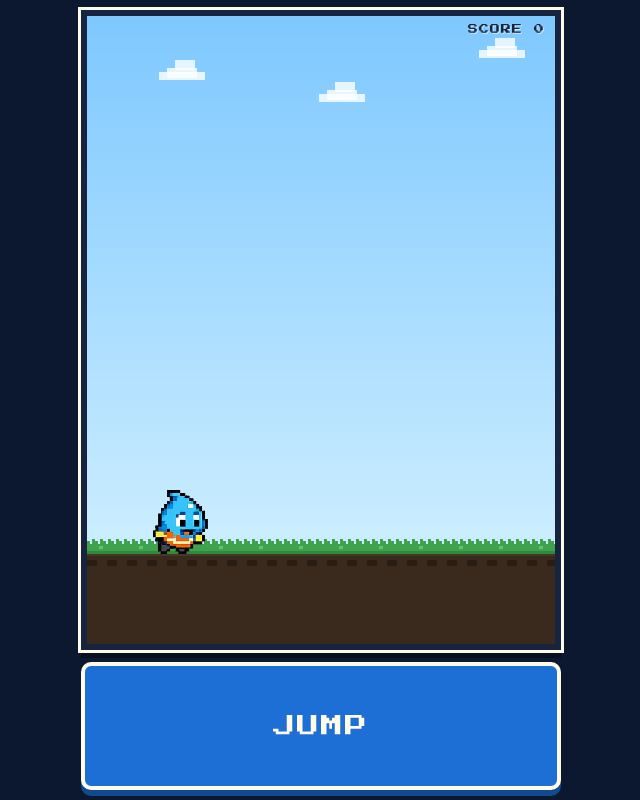
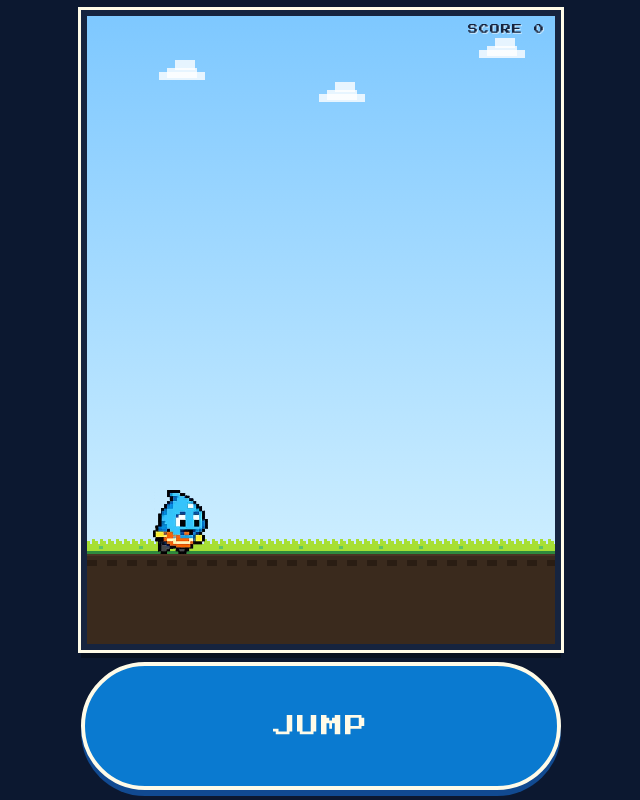
Before and after one commit to roddejos/epatak-easter-egg-game, a plain HTML site: page easter-egg/index.html in a window 1280 px wide. Shown: the whole page, without its empty margins (319-959 px from the left). Drawn offline with Linux system fonts and the light colour scheme.

Commit message:
Update index.html

```diff
--- a/easter-egg/index.html
+++ b/easter-egg/index.html
@@ -3,7 +3,7 @@
 <head>
 <meta charset="UTF-8">
 <meta name="viewport" content="width=device-width, initial-scale=1, maximum-scale=1, user-scalable=no, viewport-fit=cover">
-<title>Patak Run</title>
+<title>ePatak Run</title>
 <style>
   @import url('https://fonts.googleapis.com/css2?family=Press+Start+2P&display=swap');
 
@@ -93,9 +93,9 @@
     font-size:clamp(14px, 5vw, 22px);
     letter-spacing:2px;
     color:#fffbe8;
-    background:var(--pipe);
+    background:#0a7ad0;
     border:4px solid #fffbe8;
-    border-radius:10px;
+    border-radius:1000px;
     box-shadow:0 6px 0 var(--pipe-dark);
     user-select:none;
     -webkit-user-select:none;
@@ -302,7 +302,7 @@
     // grass strip on top of the dirt
     const GRASS_H = 10;
     const grassTop = GROUND_Y - GRASS_H;
-    ctx.fillStyle = '#3fa34d';
+    ctx.fillStyle = '#a7df35';
     ctx.fillRect(0, grassTop, W, GRASS_H);
 
     // darker shading near the dirt seam
@@ -310,7 +310,7 @@
     ctx.fillRect(0, grassTop+GRASS_H-3, W, 3);
 
     // jagged little tufts poking up above the strip
-    ctx.fillStyle = '#3fa34d';
+    ctx.fillStyle = '#a7df35';
     const tuft = 8;
     for(let x = -((groundOffset)%tuft); x < W; x += tuft){
       ctx.fillRect(x, grassTop-3, 3, 3);
```
